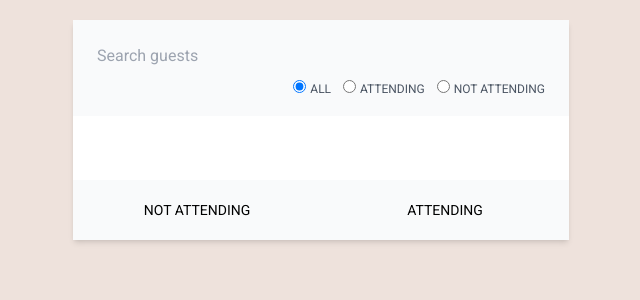
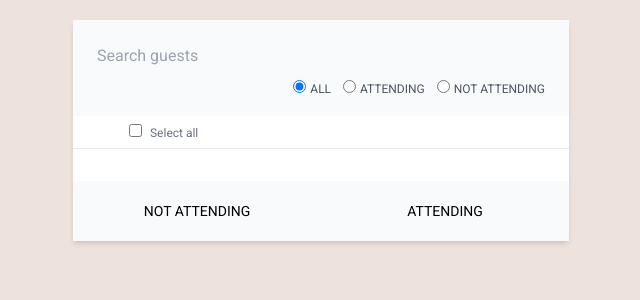
Before and after one commit to icodeunot/thad, a Django app: template party/templates/party/guest_list/page_guest_list.html in a window 1280 px wide. Shown: the part 64-364 px from the top of the page, without its empty margins (319-959 px from the left). Run offline with Django 5.2, Linux system fonts and the light colour scheme; the template is opened without the code that fills it, so the values that code supplies are empty; parts of the project's set-up code (start-up, migrations or seed data) failed here and were passed over.

Commit message:
Add Select All checkec/unchecked

```diff
--- a/party/static/party/css/tailwind_output.css
+++ b/party/static/party/css/tailwind_output.css
@@ -839,6 +839,10 @@ video {
   border-width: 2px;
 }
 
+.border-b{
+  border-bottom-width: 1px;
+}
+
 .border-custom-blue{
   --tw-border-opacity: 1;
   border-color: rgb(18 60 105 / var(--tw-border-opacity, 1));
@@ -849,9 +853,19 @@ video {
   border-color: rgb(172 59 97 / var(--tw-border-opacity, 1));
 }
 
+.border-gray-400{
+  --tw-border-opacity: 1;
+  border-color: rgb(156 163 175 / var(--tw-border-opacity, 1));
+}
+
 .border-x-transparent{
   border-left-color: transparent;
   border-right-color: transparent;
+}
+
+.border-b-gray-200{
+  --tw-border-opacity: 1;
+  border-bottom-color: rgb(229 231 235 / var(--tw-border-opacity, 1));
 }
 
 .border-b-gray-400{
@@ -900,6 +914,10 @@ video {
 .bg-white{
   --tw-bg-opacity: 1;
   background-color: rgb(255 255 255 / var(--tw-bg-opacity, 1));
+}
+
+.p-1{
+  padding: 0.25rem;
 }
 
 .p-10{
@@ -961,8 +979,16 @@ video {
   padding-bottom: 1rem;
 }
 
+.pl-14{
+  padding-left: 3.5rem;
+}
+
 .pr-2{
   padding-right: 0.5rem;
+}
+
+.pt-0{
+  padding-top: 0px;
 }
 
 .text-left{
@@ -1057,12 +1083,12 @@ video {
   color: rgb(255 255 255 / var(--tw-text-opacity, 1));
 }
 
+.opacity-0{
+  opacity: 0;
+}
+
 .opacity-60{
   opacity: 0.6;
-}
-
-.opacity-0{
-  opacity: 0;
 }
 
 .shadow-md{
--- a/party/templates/party/guest_list/page_guest_list.html
+++ b/party/templates/party/guest_list/page_guest_list.html
@@ -30,11 +30,19 @@
             </div>
         </form>
 
-        <form class="table text-left text-gray-500 table-fixed min-w-fit p-8" id="guest-form">
-            <div class="table-row-group" id="guests">
-                {% include 'party/guest_list/partial_guest_list.html' %}
+        <div x-data="{selected_all: false }">
+            <div class="pl-14 py-1 text-gray-500 border-b-gray-200 border-b">
+                <input type="checkbox" x-model="selected_all" class="border-gray-400">
+                <span class="p-1 text-xs"
+                      x-text="selected_all ? 'Unselect all' : 'Select all'"
+                ></span>
             </div>
-        </form>
+            <form class="table text-left text-gray-500 table-fixed min-w-fit p-8 pt-0">
+                <div class="table-row-group" id="guests">
+                    {% include 'party/guest_list/partial_guest_list.html' %}
+                </div>
+            </form>
+        </div>
 
         <div hx-include="#guests"
              hx-target="#guests"
--- a/party/templates/party/guest_list/partial_guest_list.html
+++ b/party/templates/party/guest_list/partial_guest_list.html
@@ -1,7 +1,11 @@
 {% for guest in guests %}
     <div class="table-row">
         <div class="table-cell py-4 px-6 w-4">
-            <input type='checkbox' value="{{ guest.uuid }}" name="guest_ids">
+            <input type='checkbox'
+                   value="{{ guest.uuid }}"
+                   name="guest_ids"
+                   x-bind:checked="selected_all"
+            >
         </div>
         <div class="table-cell py-4 px-4 text-left">
             {{ guest.name }}
```
